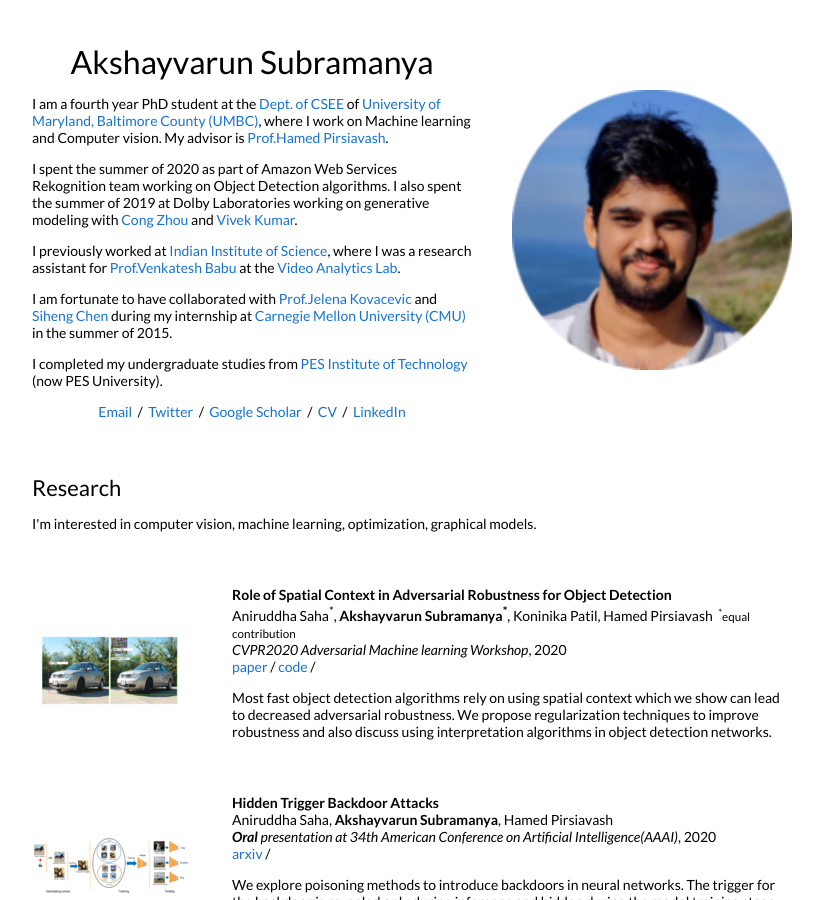
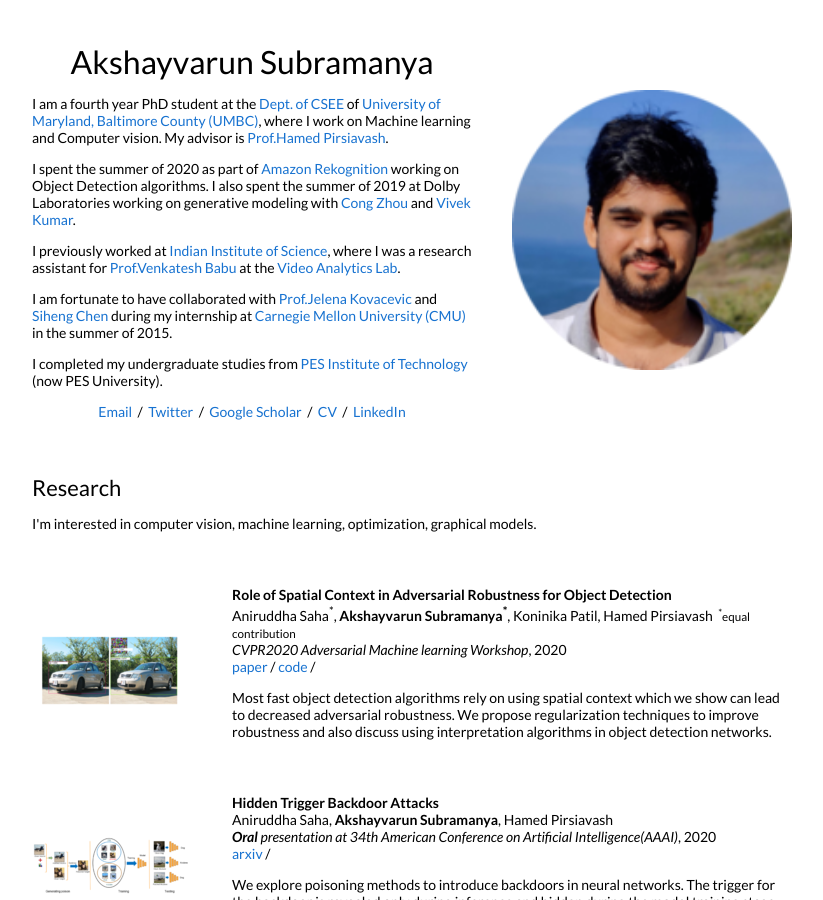
Before and after one commit to aksvarun/aksvarun.github.io, a Jekyll site: the page built from _posts/2020-10-17-neurips_review.md, in a window 1280 px wide and 900 px high. Shown: the whole window, without its empty margins (228-1051 px from the left). Built offline with Jekyll 4.4.1, drawn with Linux system fonts in a browser that asks for light colours; some of the changed text lies outside the part shown.

```diff
--- a/_layouts/default.html
+++ b/_layouts/default.html
@@ -39,7 +39,7 @@
               <p>I am a fourth year PhD student at the <a href="https://www.csee.umbc.edu">Dept. of CSEE</a> of <a href="https://www.umbc.edu">University of Maryland, Baltimore County (UMBC)</a>, where I work on Machine learning and Computer vision. My advisor is <a href="https://www.csee.umbc.edu/~hpirsiav/">Prof.Hamed Pirsiavash</a>.
               </p>
               <p>
-                I spent the summer of 2020 as part of Amazon Web Services Rekognition team working on Object Detection algorithms. I also spent the summer of 2019 at Dolby Laboratories working on generative modeling with <a href="https://scholar.google.com/citations?user=sPcVimQAAAAJ&hl=en">Cong Zhou</a> and <a href="https://www.linkedin.com/in/vivekk">Vivek Kumar</a>.
+                I spent the summer of 2020 as part of<a href="https://aws.amazon.com/rekognition/?blog-cards.sort-by=item.additionalFields.createdDate&blog-cards.sort-order=desc"> Amazon Rekognition</a> working on Object Detection algorithms. I also spent the summer of 2019 at Dolby Laboratories working on generative modeling with <a href="https://scholar.google.com/citations?user=sPcVimQAAAAJ&hl=en">Cong Zhou</a> and <a href="https://www.linkedin.com/in/vivekk">Vivek Kumar</a>.
               </p>
               <p>
                 I previously worked at <a href="https://www.iisc.ac.in">Indian Institute of Science</a>, where I was a research assistant for <a href="http://cds.iisc.ac.in/faculty/venky/">Prof.Venkatesh Babu</a> at the <a href="http://val.serc.iisc.ernet.in/valweb/index.html">Video Analytics Lab</a>.
```
Also changed, not shown: _posts/2020-10-17-icpr_review.md (added, +8 -0 lines).
